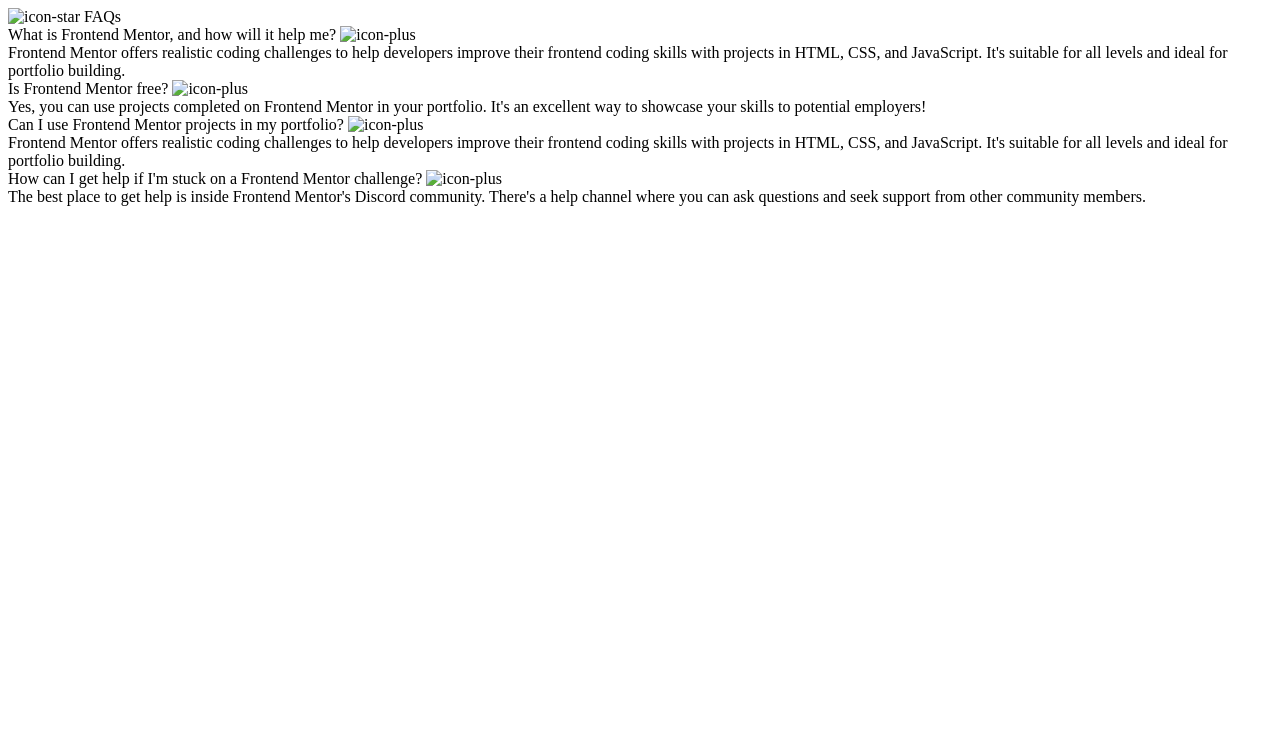
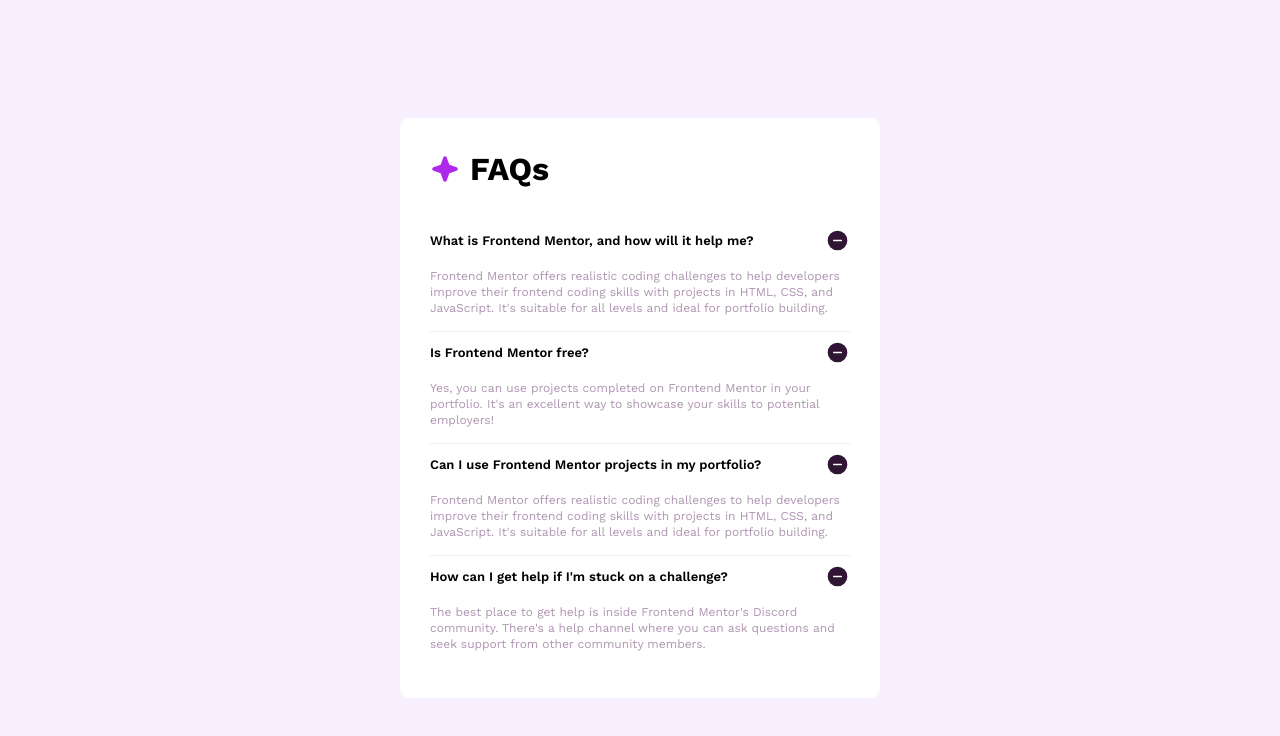
Before and after one commit to x-147/faq-accordion-main, a plain HTML site: page index.html in a window 1280 px wide. Drawn offline with nearby package versions, Linux system fonts and the light colour scheme.

Commit message:
feat: styling for uncollapsed accordian items

```diff
--- a/index.html
+++ b/index.html
@@ -12,54 +12,94 @@
       href="./assets/images/favicon-32x32.png"
     />
 
+    <link rel="preconnect" href="https://fonts.googleapis.com" />
+    <link rel="preconnect" href="https://fonts.gstatic.com" crossorigin />
+    <link
+      href="https://fonts.googleapis.com/css2?family=Work+Sans:ital,wght@0,100..900;1,100..900&display=swap"
+      rel="stylesheet"
+    />
+
+    <link rel="stylesheet" href="styles.css" />
+
     <title>Frontend Mentor | FAQ accordion</title>
   </head>
   <body>
     <!-- background image -->
+    <div class="container">
       <div class="heading-container">
-      <img alt="icon-star" />
-      <span>FAQs</span>
+        <img
+          class="icon-star"
+          src="./assets/images/icon-star.svg"
+          alt="icon-star"
+        />
+        <span class="faq">FAQs</span>
       </div>
 
       <div class="accordian">
         <div class="accordian-item">
+          <div class="accordian-item-heading">
             <span>What is Frontend Mentor, and how will it help me?</span>
-        <img alt="icon-plus" />
+            <img
+              src="./assets/images/icon-minus.svg"
+              class="icon-minus"
+              alt="icon-minus"
+            />
+          </div>
           <div class="accordian-content">
-          Frontend Mentor offers realistic coding challenges to help developers
-          improve their frontend coding skills with projects in HTML, CSS, and
-          JavaScript. It's suitable for all levels and ideal for portfolio
-          building.
+            Frontend Mentor offers realistic coding challenges to help
+            developers improve their frontend coding skills with projects in
+            HTML, CSS, and JavaScript. It's suitable for all levels and ideal
+            for portfolio building.
+          </div>
+          <hr />
+        </div>
+        <div class="accordian-item">
+          <div class="accordian-item-heading">
+            <span>Is Frontend Mentor free?</span>
+            <img
+              src="./assets/images/icon-minus.svg"
+              class="icon-minus"
+              alt="icon-minus"
+            />
+          </div>
+          <div class="accordian-content">
+            Yes, you can use projects completed on Frontend Mentor in your
+            portfolio. It's an excellent way to showcase your skills to
+            potential employers!
           </div>
         </div>
+        <hr />
         <div class="accordian-item">
-        <span>Is Frontend Mentor free?</span>
-        <img alt="icon-plus" />
+          <div class="accordian-item-heading">
+            <span>Can I use Frontend Mentor projects in my portfolio?</span>
+            <img
+              src="./assets/images/icon-minus.svg"
+              class="icon-minus"
+              alt="icon-minus"
+            />
+          </div>
           <div class="accordian-content">
-          Yes, you can use projects completed on Frontend Mentor in your
-          portfolio. It's an excellent way to showcase your skills to potential
-          employers!
+            Frontend Mentor offers realistic coding challenges to help
+            developers improve their frontend coding skills with projects in
+            HTML, CSS, and JavaScript. It's suitable for all levels and ideal
+            for portfolio building.
           </div>
         </div>
+        <hr />
         <div class="accordian-item">
-        <span>Can I use Frontend Mentor projects in my portfolio?</span>
-        <img alt="icon-plus" />
-        <div class="accordian-content">
-          Frontend Mentor offers realistic coding challenges to help developers
-          improve their frontend coding skills with projects in HTML, CSS, and
-          JavaScript. It's suitable for all levels and ideal for portfolio
-          building.
+          <div class="accordian-item-heading">
+            <span> How can I get help if I'm stuck on a challenge?</span>
+            <img
+              src="./assets/images/icon-minus.svg"
+              class="icon-minus"
+              alt="icon-minus"
+            />
           </div>
-      </div>
-      <div class="accordian-item">
-        <span>
-          How can I get help if I'm stuck on a Frontend Mentor challenge?</span
-        >
-        <img alt="icon-plus" />
           <div class="accordian-content">
             The best place to get help is inside Frontend Mentor's Discord
-          community. There's a help channel where you can ask questions and seek
-          support from other community members.
+            community. There's a help channel where you can ask questions and
+            seek support from other community members.
+          </div>
         </div>
       </div>
     </div>
--- a/styles.css
+++ b/styles.css
@@ -0,0 +1,71 @@
+body {
+  min-height: 100vh;
+  background-color: hsl(275, 100%, 97%);
+  display: flex;
+  justify-content: center;
+  align-items: center;
+  font-family: 'Work Sans', sans-serif;
+  font-optical-sizing: auto;
+  font-weight: normal;
+  font-style: normal;
+  font-size: 16px; /* for rem */
+}
+
+.container {
+  border-radius: 10px;
+  width: 420px;
+  height: 540px;
+  background-color: white;
+  padding: 20px 30px;
+  display: flex;
+  flex-direction: column;
+  justify-content: center;
+}
+
+.heading-container {
+  display: flex;
+  align-items: center;
+  margin-bottom: 40px;
+}
+
+.icon-star {
+  height: 30px;
+  width: 30px;
+  margin-right: 10px;
+}
+
+.faq {
+  font-size: xx-large;
+  font-weight: 700;
+}
+
+.accordian-item-heading {
+  display: flex;
+  align-items: center;
+  justify-content: space-between;
+}
+
+.accordian-item-heading > span {
+  font-weight: 600;
+  font-size: small;
+}
+
+.icon-minus {
+  height: 25px;
+  width: 25px;
+}
+
+.accordian-content {
+  font-size: 12px;
+  margin: 15px 0px;
+  color: hsl(292, 16%, 49%);
+  opacity: 70%;
+  line-height: 1rem;
+}
+
+hr {
+  border: none;
+  height: 1px;
+  background-color: #dddddd; /* Light gray */
+  opacity: 50%;
+}
```
Lines whose indentation alone changed are shown as unchanged.
